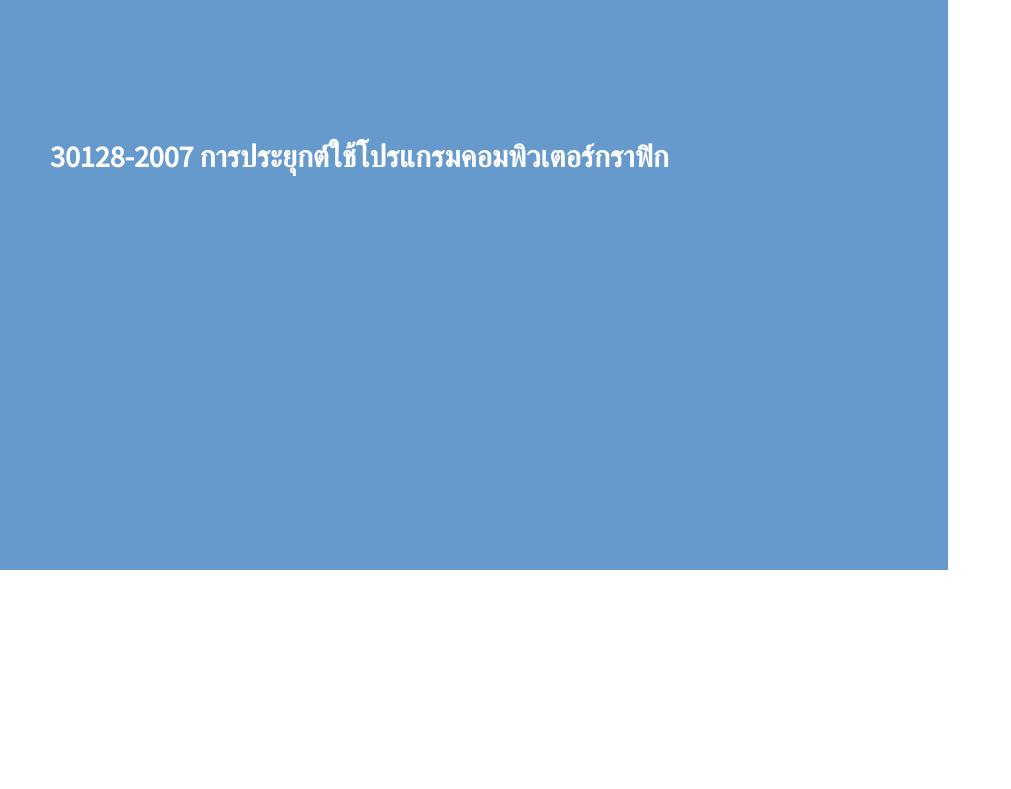
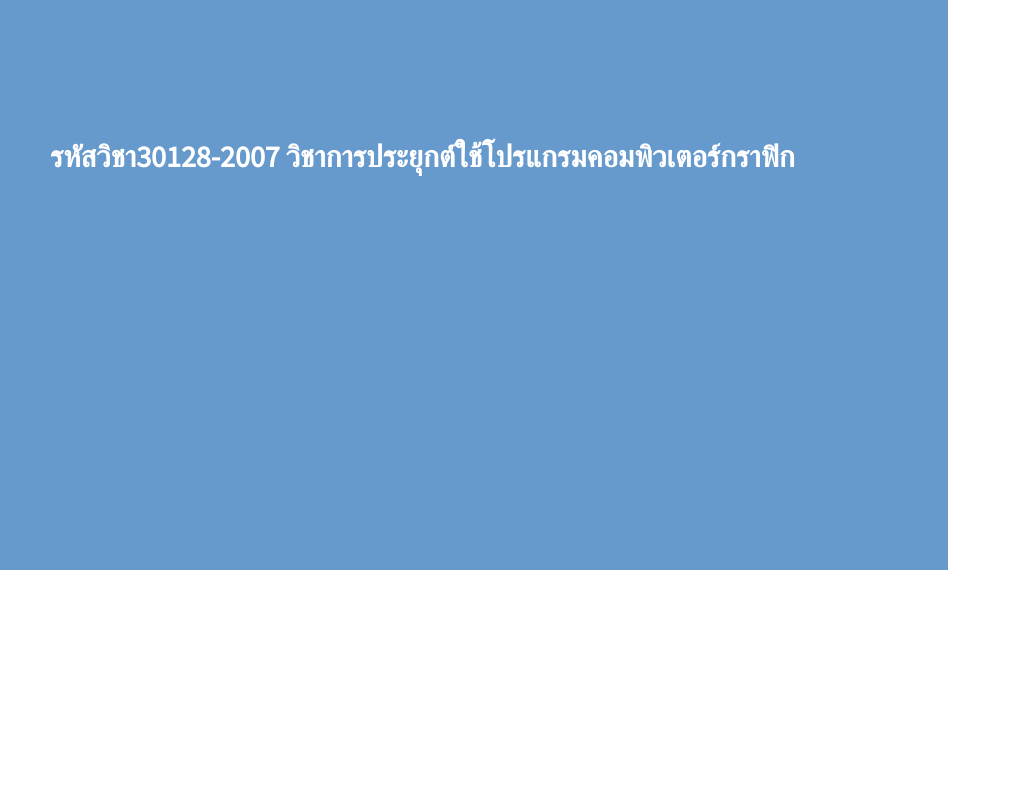
Before and after one commit to boatpheeradon/wed09, a plain HTML site: page index.html in a window 1280 px wide. Shown: the part 1080-1869 px from the top of the page, without its empty margins (0-1011 px from the left). Drawn offline with Linux system fonts and the light colour scheme.

Commit message:
Update index.html

```diff
--- a/index.html
+++ b/index.html
@@ -67,7 +67,7 @@ https://www.tooplate.com/view/2123-simply-amazed
                         </div>
 					</div>
 
-                        <h2><font style="font-size:30px"><font style="color:white"><strong>30128-2007 การประยุกต์ใช้โปรแกรมคอมพิวเตอร์กราฟิก</strong></font></font></h2>
+                        <h2><font style="font-size:30px"><font style="color:white"><strong>รหัสวิชา30128-2007 วิชาการประยุกต์ใช้โปรแกรมคอมพิวเตอร์กราฟิก</strong></font></font></h2>
                     </div>
 
             </section>
```
